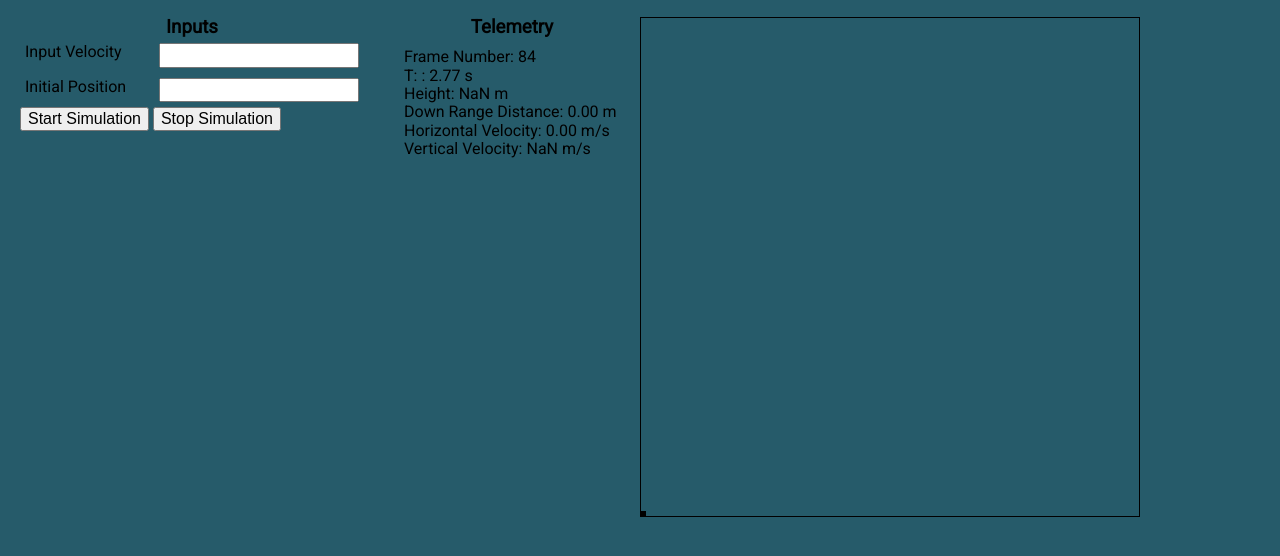
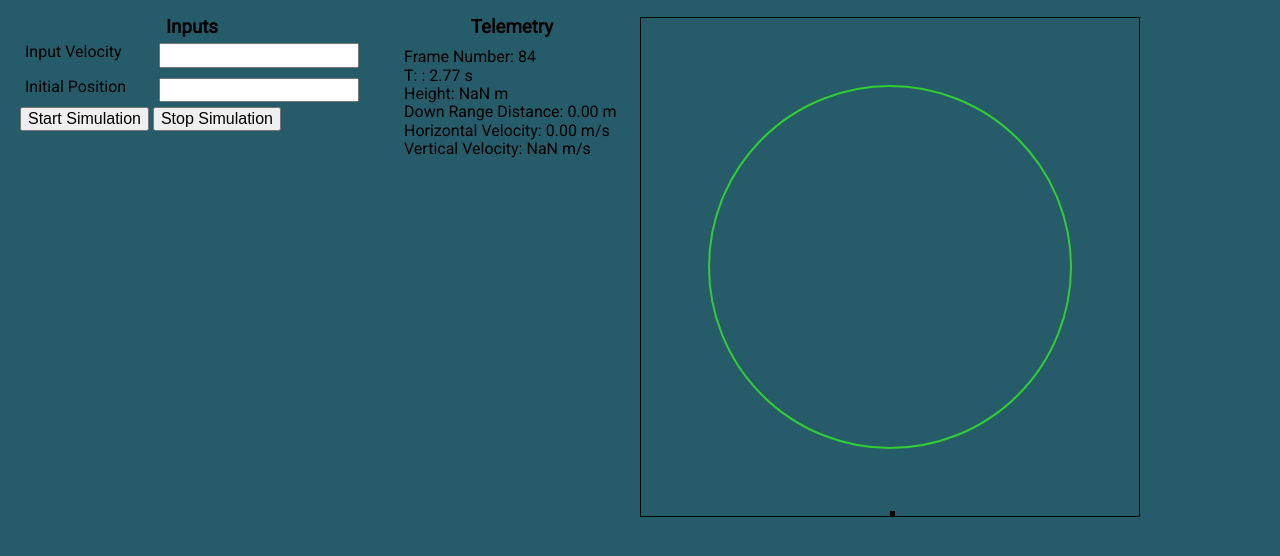
Before and after one commit to philosophiaAbendrot/ballisticSimulationObjects, a website: page index.html in a window 1280 px wide. Both pictures are taken after a click on the button "Start Simulation". Shown: the part 60-616 px from the top of the page. Drawn offline with nearby package versions, Linux system fonts and the light colour scheme.

Commit message:
Added earth sprite and scaled the simulation appropriately. Defined origin as the center of the drawArea window. Redistributed draw variables from the physics object to the panel object.

```diff
--- a/index.html
+++ b/index.html
@@ -2,7 +2,7 @@
 <html lang="en">
 <head>
   <meta charset="UTF-8">
-  <title>Physics Demo</title>
+  <title>Ballistics Simulation</title>
   <!--Import Roboto font -->
   <link href="https://fonts.googleapis.com/css?family=Roboto" rel="stylesheet">
   <link rel="stylesheet" href="styles/style.css">
@@ -44,6 +44,7 @@
 
     <section class="drawPanel">
       <div class="drawArea">
+        <div class="earth"></div>
         <div class="sprite"></div>
       </div>
     </section>
--- a/scripts/script.js
+++ b/scripts/script.js
@@ -1,4 +1,4 @@
-    //NEXT STEP: Add initializer function which initializes variables within objects.
+//Currently implementing: Add function which draws the Earth and the spacecraft in the appropriate position.
 
     $(document).ready(function(){
 
@@ -19,10 +19,7 @@
           centerDist: null,
           gravConst: 6.67E-11,
           gravMag: null,
-          gravVect: null,
-          radiusPx: null,
-          diamPx: null,
-          pixelRatio: 0.2 //1px = 0.2m
+          gravVect: null
         },
 
         crunch : function (){
@@ -34,20 +31,17 @@
         }
       };
 
-      physics.variables.frameIntervalM = Math.round(physics.variables.frameInterval * 1000);
-      physics.variables.centerDist = physics.variables.radius;
-      physics.variables.radiusPx = Math.round(physics.variables.radius/physics.variables.pixelRatio);
-      physics.variables.diamPx = Math.round(physics.variables.radiusPx * 2);
-
-      var myVar;
-
       //controller object
       var controller = {
         startFunction : function(){
+          //input
           physics.variables.xVel = Number($('input#velocityInput').val().split(',')[0]);
           physics.variables.yVel = Number($('input#velocityInput').val().split(',')[1]);
           physics.variables.xPos = Number($('input#initialPositionInput').val().split(',')[0]);
           physics.variables.yPos = Number($('input#initialPositionInput').val().split(',')[1]);
+          //initialize object variables
+          main.mainInitializer();
+          //start game loop
           myVar = setInterval(main.mainFunc,physics.variables.frameIntervalM);
         },
 
@@ -62,7 +56,14 @@
           bottom: 0,
           left: 0,
           windowWidth: null,
-          windowHeight: null
+          windowHeight: null,
+          //1px = 35000 m
+          pixelRatio: 35000,
+          //variables used to position the earth sprite
+          radiusPx: null,
+          diamPx: null,
+          earthBottom: null,
+          earthLeft: null
         },
 
         updatePanel : function(){
@@ -75,14 +76,13 @@
         },
 
         redraw : function(){
-          this.bottom = Math.round(physics.variables.yPos / physics.variables.pixelRatio);
-          this.left = Math.round(physics.variables.xPos / physics.variables.pixelRatio);
+          this.bottom = Math.round(physics.variables.yPos / this.variables.pixelRatio + this.variables.windowHeight / 2);
+          this.left = Math.round(physics.variables.xPos / this.variables.pixelRatio + this.variables.windowWidth / 2);
           $('.sprite').css({'left': this.left, 'bottom': this.bottom});
         }
       };
 
       //initialize telemetry panel
-      panel.updatePanel();
       $('button#startCommand').on('click', controller.startFunction);
       $('button#stopCommand').on('click', controller.stopFunction);
 
@@ -96,5 +96,31 @@
           panel.updatePanel();
           panel.redraw();
         },
+
+        mainInitializer: function(){
+          //physics variables
+          physics.variables.frameIntervalM = Math.round(physics.variables.frameInterval * 1000);
+          physics.variables.centerDist = physics.variables.radius;
+          //panel variables
+          panel.variables.radiusPx = Math.round(physics.variables.radius / panel.variables.pixelRatio);
+          panel.variables.diamPx = Math.round(panel.variables.radiusPx * 2);
+          panel.variables.windowWidth = $('.drawArea').width();
+          panel.variables.windowHeight = $('.drawArea').height();
+          //initialize position of the earth
+          panel.variables.earthBottom = Math.round(panel.variables.windowHeight / 2) - panel.variables.radiusPx;
+          panel.variables.earthLeft = Math.round(panel.variables.windowWidth / 2) - panel.variables.radiusPx;
+           //draw earth
+          $('.drawArea .earth').css({
+            left: panel.variables.earthLeft,
+            bottom: panel.variables.earthBottom,
+            width: panel.variables.diamPx,
+            height: panel.variables.diamPx
+          });
+          alert("Earth Drawn. DiamPx = " + panel.variables.radiusPx);
+        }
       };
+
+      //initialize telemetry panel
+      panel.updatePanel();
+
     });
--- a/styles/style.css
+++ b/styles/style.css
@@ -40,6 +40,12 @@ body{
   margin: 20px auto;
   border: 1px solid black;
   position: relative;
+}
+
+.drawArea .earth{
+  position: absolute;
+  border-radius: 50%;
+  border: 2px solid limegreen;
 }
 
 .inputPanel{
```
